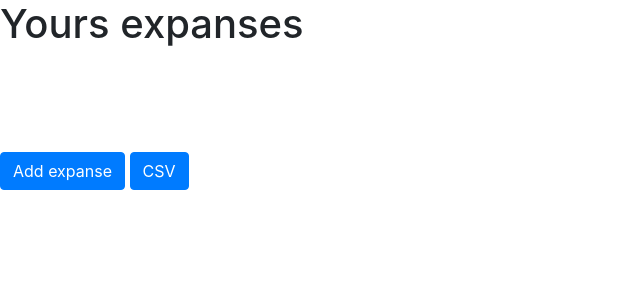
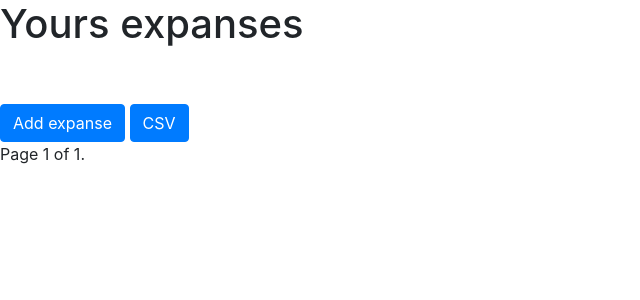
Before and after one commit to pasiac/financetracker, a Django app: page /wydatki in a window 1280 px wide. Shown: the part 56-356 px from the top of the page, without its empty margins (0-640 px from the left). Run offline with Django 3.2, Linux system fonts and the light colour scheme; the visitor is signed in with stand-in values (Sample User, id 1); data that the repository does not hold is empty; some libraries are stand-ins or nearby versions.

Commit message:
Pagination on expanses list

```diff
--- a/templates/categories_list.html
+++ b/templates/categories_list.html
@@ -1,12 +1,12 @@
 {% extends "base.html" %}
 {% block title %}Wydatkownia - Kategorie{% endblock %}
 {% block body %}
-    <h1>Twoje kategorie</h1>
+    <h1>Yours categories</h1>
     {{ message }}<br>
     <div class="list-group">
         {% for category in categories %}
             <a href="{% url 'category_detail' category.id %}"  class="list-group-item list-group-item-action">{{ category.name }}</a>
         {% endfor %}
     </div>
-    <a href="{% url 'add_category' %}" class="btn btn-primary">Dodaj kategorie</a>
+    <a href="{% url 'add_category' %}" class="btn btn-primary">Add category</a>
 {% endblock %}
--- a/templates/expanses_list.html
+++ b/templates/expanses_list.html
@@ -3,7 +3,6 @@
 {% block body %}
     <h1>Yours expanses</h1>
     {{ message }}<br>
-    <br><br>
     <div class="list-group">
         {% for expanse in expanses %}
             <a href="{% url 'expanse_detail' expanse.id %}" class="list-group-item list-group-item-action">{{ expanse.title }}   {{ expanse.value }}</a>
@@ -12,4 +11,22 @@
     <br>
     <a href="{% url 'add_expanse' %}" class="btn btn-primary">Add expanse</a>
     <a href="{% url 'generate_csv' %}" class="btn btn-primary">CSV</a>
+
+    <div class="pagination">
+        <span class="step-links">
+            {% if page_obj.has_previous %}
+                <a href="?page=1">&laquo; first</a>
+                <a href="?page={{ page_obj.previous_page_number }}">previous</a>
+            {% endif %}
+
+            <span class="current">
+                Page {{ page_obj.number }} of {{ page_obj.paginator.num_pages }}.
+            </span>
+
+            {% if page_obj.has_next %}
+                <a href="?page={{ page_obj.next_page_number }}">next</a>
+                <a href="?page={{ page_obj.paginator.num_pages }}">last &raquo;</a>
+            {% endif %}
+        </span>
+    </div>
 {% endblock %}
--- a/tracker/views.py
+++ b/tracker/views.py
@@ -5,11 +5,12 @@ from datetime import timedelta
 from typing import List
 
 from django.contrib.auth.decorators import login_required
+from django.core.paginator import Paginator
+from django.http import HttpResponse
 from django.shortcuts import get_object_or_404, redirect, render
 
 from .forms import AddCategoryForm, AddExpanseForm
 from .models import Category, IncomeOutcome
-from django.http import HttpResponse
 
 
 def index(request):
@@ -18,11 +19,11 @@ def index(request):
 
 @login_required
 def expanses_list(request):
-    if request.user.is_authenticated:
-        expanses = IncomeOutcome.objects.filter(user=request.user)
-        context = {"expanses": expanses}
-    else:
-        context = {"message": "Zaloguj sie, zeby przegladac swoje wydatki"}
+    expanses = IncomeOutcome.objects.filter(user=request.user)
+    paginator = Paginator(expanses, 10)
+    page_number = request.GET.get("page")
+    page_obj = paginator.get_page(page_number)
+    context = {"expanses": expanses, "page_obj": page_obj}
     return render(request, "expanses_list.html", context)
 
 
@@ -158,3 +159,7 @@ def generate_csv(request):
     writer.writerow(["title", "value", "date", "category"])
     writer.writerows(data)
     return response
+
+
+def chart_tab(request):
+    pass
--- a/urls.py
+++ b/urls.py
@@ -1,7 +1,8 @@
+from django.conf.urls.static import static
 from django.contrib import admin
 from django.urls import include, path
+
 import settings
-from django.conf.urls.static import static
 
 urlpatterns = [
     path("admin/", admin.site.urls),
```
Also changed, not shown: raport.csv (deleted, +0 -7 lines), tracker/migrations/0001_initial.py.
